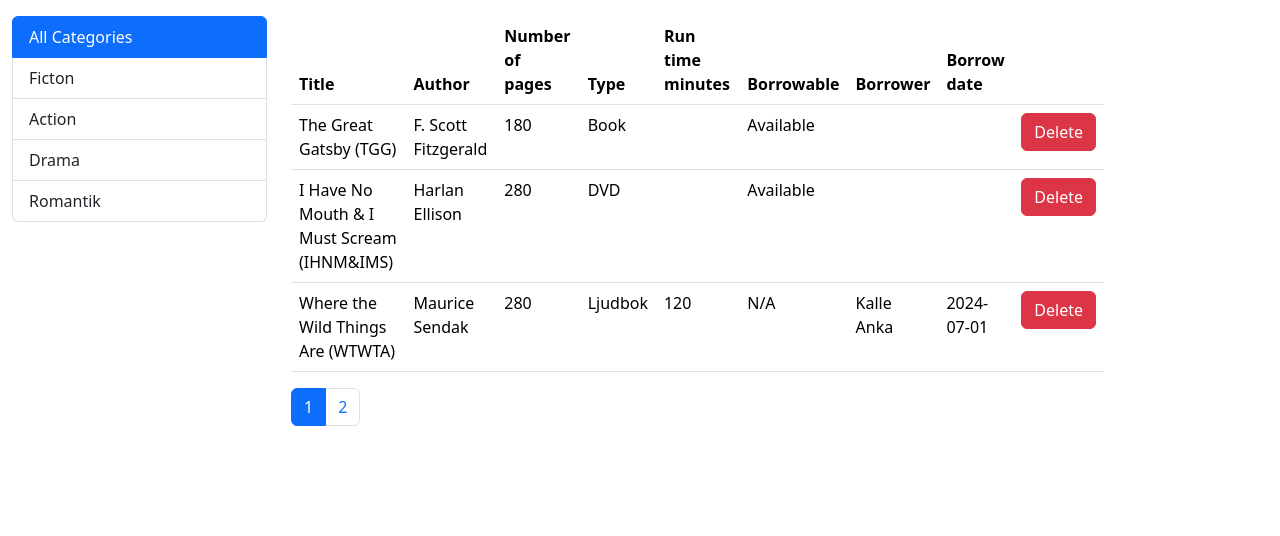
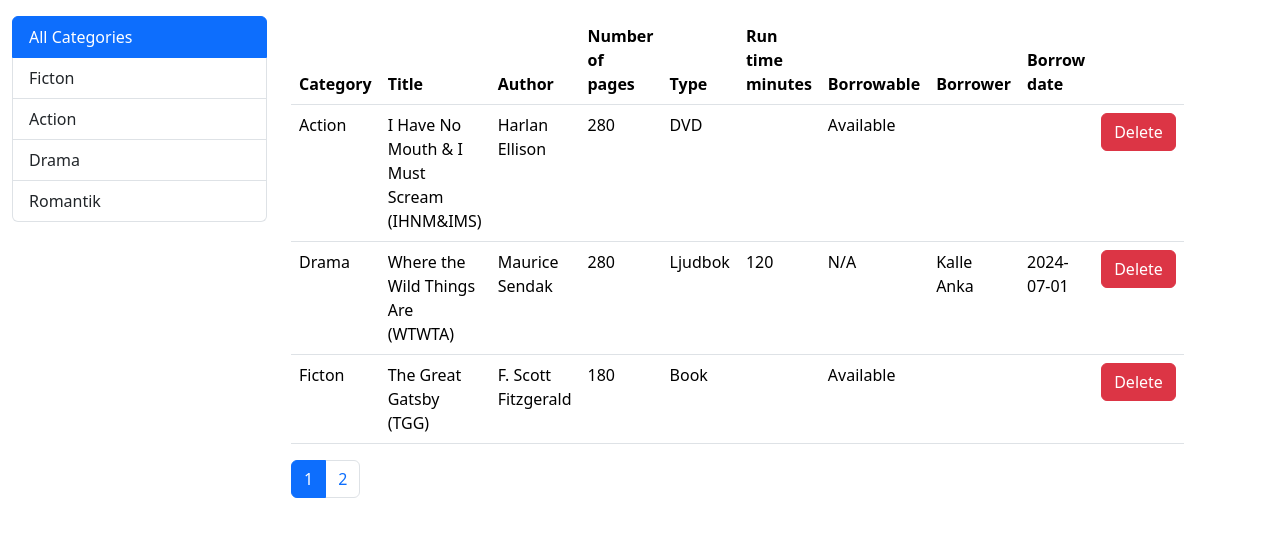
Before and after one commit to Atilla1/library_management_frontend, a React (Vite) app: page / in a window 1280 px wide. Shown: the top 536 px of the page. Built offline with nearby package versions, Linux system fonts and the light colour scheme.

Commit message:
implemented sorting

```diff
--- a/package.json
+++ b/package.json
@@ -12,10 +12,12 @@
   "dependencies": {
     "axios": "^1.7.2",
     "bootstrap": "^5.3.3",
+    "lodash": "^4.17.21",
     "react": "^18.2.0",
     "react-dom": "^18.2.0"
   },
   "devDependencies": {
+    "@types/lodash": "^4.17.7",
     "@types/react": "^18.2.37",
     "@types/react-dom": "^18.2.15",
     "@typescript-eslint/eslint-plugin": "^6.10.0",
--- a/src/components/Articles.tsx
+++ b/src/components/Articles.tsx
@@ -1,16 +1,24 @@
 import { useState } from "react";
+import _ from "lodash";
 import { getArticles } from "../services/fakeArticleService";
 import Pagination from "./Pagination";
 import ListGroup from "./ListGroup";
 import { Category, getCategories } from "../services/fakeCategoryService";
 import { getAcronym, paginate } from "../utils";
 
+interface SortColumn {
+  path: string;
+  order: "asc" | "desc";
+}
+
 const DEFAULT_CATEGORY: Category = { _id: "", name: "All Categories" };
+const DEFAULT_SORT_COLUMN: SortColumn = { path: "category.name", order: "asc" };
 const PAGE_SIZE = 3;
 function Articles() {
   const [articles, setArticles] = useState(getArticles());
   const [selectedPage, setSelectedPage] = useState(1);
   const [selectedCategory, setSelectedCategory] = useState(DEFAULT_CATEGORY);
+  const [sortColumn, setSortColumn] = useState(DEFAULT_SORT_COLUMN);
 
   function handleDelete(id: string) {
     const newArticles = articles.filter((article) => article._id !== id);
@@ -22,6 +30,16 @@ function Articles() {
     setSelectedPage(1);
   }
 
+  function handleSort(path: string) {
+    if (path === sortColumn.path) {
+      sortColumn.order = sortColumn.order = "asc" ? "desc" : "asc";
+    } else {
+      sortColumn.path = path;
+      sortColumn.order = "asc";
+    }
+    setSortColumn({ ...sortColumn });
+  }
+
   if (articles.length === 0) return <p>Library is emty.</p>;
 
   const filteredArticles = selectedCategory._id
@@ -30,7 +48,13 @@ function Articles() {
       )
     : articles;
 
-  const paginatedArticles = paginate(filteredArticles, PAGE_SIZE, selectedPage);
+  const sortedArticles = _.orderBy(
+    filteredArticles,
+    sortColumn.path,
+    sortColumn.order
+  );
+
+  const paginatedArticles = paginate(sortedArticles, PAGE_SIZE, selectedPage);
 
   return (
     <div className="row container pt-3">
@@ -45,20 +69,22 @@ function Articles() {
         <table className="table">
           <thead>
             <tr>
-              <th scope="col">Title</th>
-              <th scope="col">Author</th>
-              <th scope="col">Number of pages</th>
-              <th scope="col">Type</th>
-              <th scope="col">Run time minutes</th>
-              <th scope="col">Borrowable</th>
-              <th scope="col">Borrower</th>
-              <th scope="col">Borrow date</th>
+              <th onClick={() => handleSort("category.name")}>Category</th>
+              <th>Title</th>
+              <th>Author</th>
+              <th>Number of pages</th>
+              <th onClick={() => handleSort("type")}>Type</th>
+              <th>Run time minutes</th>
+              <th>Borrowable</th>
+              <th>Borrower</th>
+              <th>Borrow date</th>
               <th />
             </tr>
           </thead>
           <tbody>
             {paginatedArticles.map((article) => (
               <tr>
+                <td>{article.category.name}</td>
                 <td>
                   {article.title} ({getAcronym(article.title)})
                 </td>
--- a/src/services/fakeArticleService.ts
+++ b/src/services/fakeArticleService.ts
@@ -87,6 +87,8 @@ export const articles: Article[] = [
     nbrPages: 280,
     type: "Uppslagsbok",
     isBorrowable: false,
+    borrower: "Kalle Anka",
+    borrowDate: "2024-07-01",
     category: { _id: "44", name: "Romantik" },
   },
 ];
```
Also changed, not shown: 1 other file (tests, documents, lock files or other folders).
